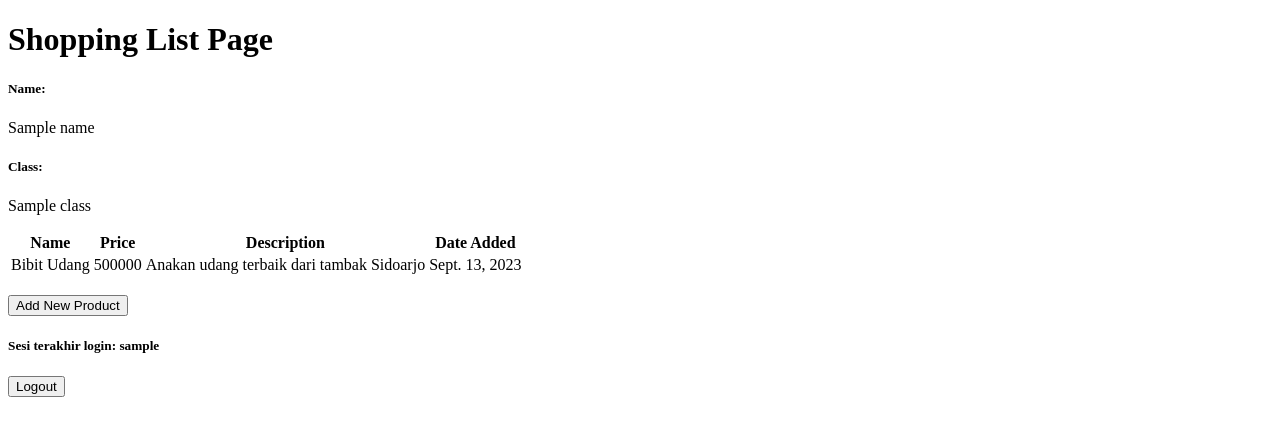
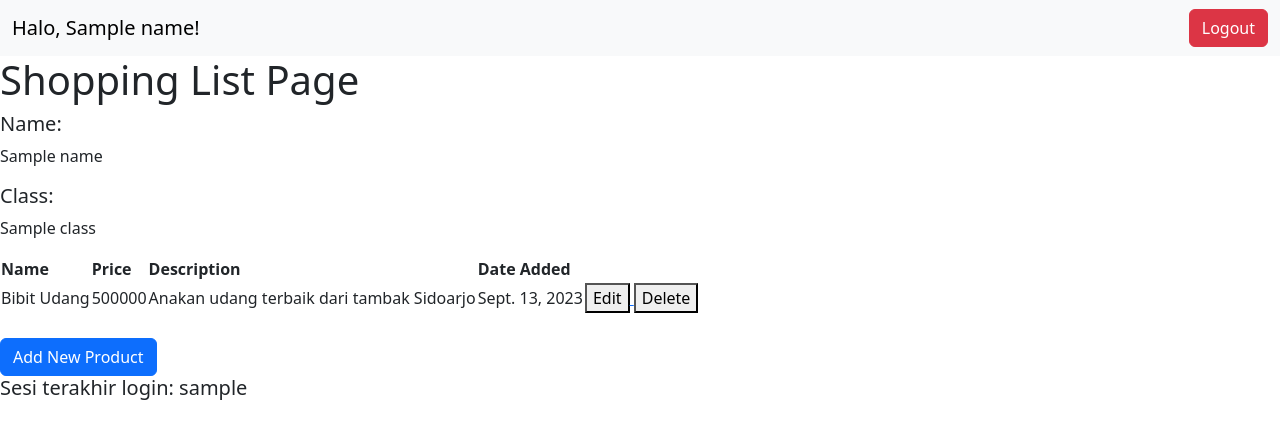
Before and after one commit to fauzanjaisyu/shopping_list, a Django app: template main/templates/main.html in a window 1280 px wide. Shown: the top 439 px of the page. Run offline with Django 4.2, Linux system fonts and the light colour scheme; data comes from the database, SQL or seed files in the repository; both versions use the stored data as it was after the commit; the template is opened without the code that fills it: values that come from a table or form of the project are taken from there, most other values are stand-ins (such as "Sample title", 1, 10 or a date in 2020).

Commit message:
Tutorial 4 don

```diff
--- a/main/templates/main.html
+++ b/main/templates/main.html
@@ -1,6 +1,16 @@
 {% extends 'base.html' %}
 
 {% block content %}
+    <!-- Navbar -->
+    <nav class="navbar bg-body-tertiary">
+        <div class="container-fluid">
+            <a class="navbar-brand">Halo, {{name}}!</a>
+
+            <!-- Tombol Logout dipindahkan ke dalam navbar -->
+            <a href="{% url 'main:logout' %}" class="btn btn-danger">Logout</a>
+        </div>
+    </nav>
+
     <h1>Shopping List Page</h1>
 
     <h5>Name:</h5>
@@ -25,28 +35,26 @@
             <td>{{product.price}}</td>
             <td>{{product.description}}</td>
             <td>{{product.date_added}}</td>
+            <td>
+                <a href="{% url 'main:edit_product' product.pk %}">
+                    <button>
+                        Edit
+                    </button>
+                </a>
+                <a href="{% url 'main:delete_product' product.pk %}">
+                      <button>
+                          Delete
+                      </button>
+                  </a>
+            </td>
         </tr>
     {% endfor %}
 </table>
 
 <br />
 
-<!-- Tombol 'Add New Product' -->
+    <!-- Tombol 'Add New Product' -->
+    <a href="{% url 'main:create_product' %}" class="btn btn-primary">Add New Product</a>
 
-<a href="{% url 'main:create_product' %}">
-    <button>
-        Add New Product
-    </button>
-</a>
-
-<h5>Sesi terakhir login: {{ last_login }}</h5>
-
-<!-- Tombol Logout -->
-
-<a href="{% url 'main:logout' %}">
-    <button>
-        Logout
-    </button>
-</a>
-
+    <h5>Sesi terakhir login: {{ last_login }}</h5>
 {% endblock content %}
--- a/main/urls.py
+++ b/main/urls.py
@@ -1,5 +1,5 @@
 from django.urls import path
-from main.views import show_main, create_product, show_xml, show_json, show_xml_by_id, show_json_by_id, register, login_user, logout_user
+from main.views import show_main, create_product, show_xml, show_json, show_xml_by_id, show_json_by_id, register, login_user, logout_user, edit_product, delete_product
 
 app_name = 'main'
 
@@ -13,4 +13,6 @@ urlpatterns = [
     path('register/', register, name='register'),
     path('login/', login_user, name='login'),
     path('logout/', logout_user, name='logout'),
+    path('edit-product/<int:id>', edit_product, name='edit_product'),
+    path('delete/<int:id>', delete_product, name='delete_product'),
 ]
--- a/templates/base.html
+++ b/templates/base.html
@@ -2,13 +2,17 @@
 <!DOCTYPE html>
 <html lang="en">
     <head>
-        <meta charset="UTF-8" />
-        <meta
-            name="viewport"
-            content="width=device-width, initial-scale=1.0"
-        />
         {% block meta %}
+            <meta charset="UTF-8" />
+            <meta
+                name="viewport"
+                content="width=device-width, initial-scale=1.0"
+            />
         {% endblock meta %}
+        <link href="https://cdn.jsdelivr.net/npm/bootstrap@5.3.2/dist/css/bootstrap.min.css" rel="stylesheet" integrity="sha384-T3c6CoIi6uLrA9TneNEoa7RxnatzjcDSCmG1MXxSR1GAsXEV/Dwwykc2MPK8M2HN" crossorigin="anonymous">
+        <script src="https://code.jquery.com/jquery-3.6.0.min.js" integrity="sha384-KyZXEAg3QhqLMpG8r+J4jsl5c9zdLKaUk5Ae5f5b1bw6AUn5f5v8FZJoMxm6f5cH1" crossorigin="anonymous"></script>
+        <script src="https://cdn.jsdelivr.net/npm/@popperjs/core@2.11.8/dist/umd/popper.min.js" integrity="sha384-I7E8VVD/ismYTF4hNIPjVp/Zjvgyol6VFvRkX/vR+Vc4jQkC+hVqc2pM8ODewa9r" crossorigin="anonymous"></script>
+        <script src="https://cdn.jsdelivr.net/npm/bootstrap@5.3.2/dist/js/bootstrap.min.js" integrity="sha384-BBtl+eGJRgqQAUMxJ7pMwbEyER4l1g+O15P+16Ep7Q9Q+zqX6gSbd85u4mG4QzX+" crossorigin="anonymous"></script>
     </head>
 
     <body>
```
Also changed, not shown: main/templates/edit_product.html (added, +22 -0 lines), main/views.py (+24 -1 lines), db.sqlite3.
